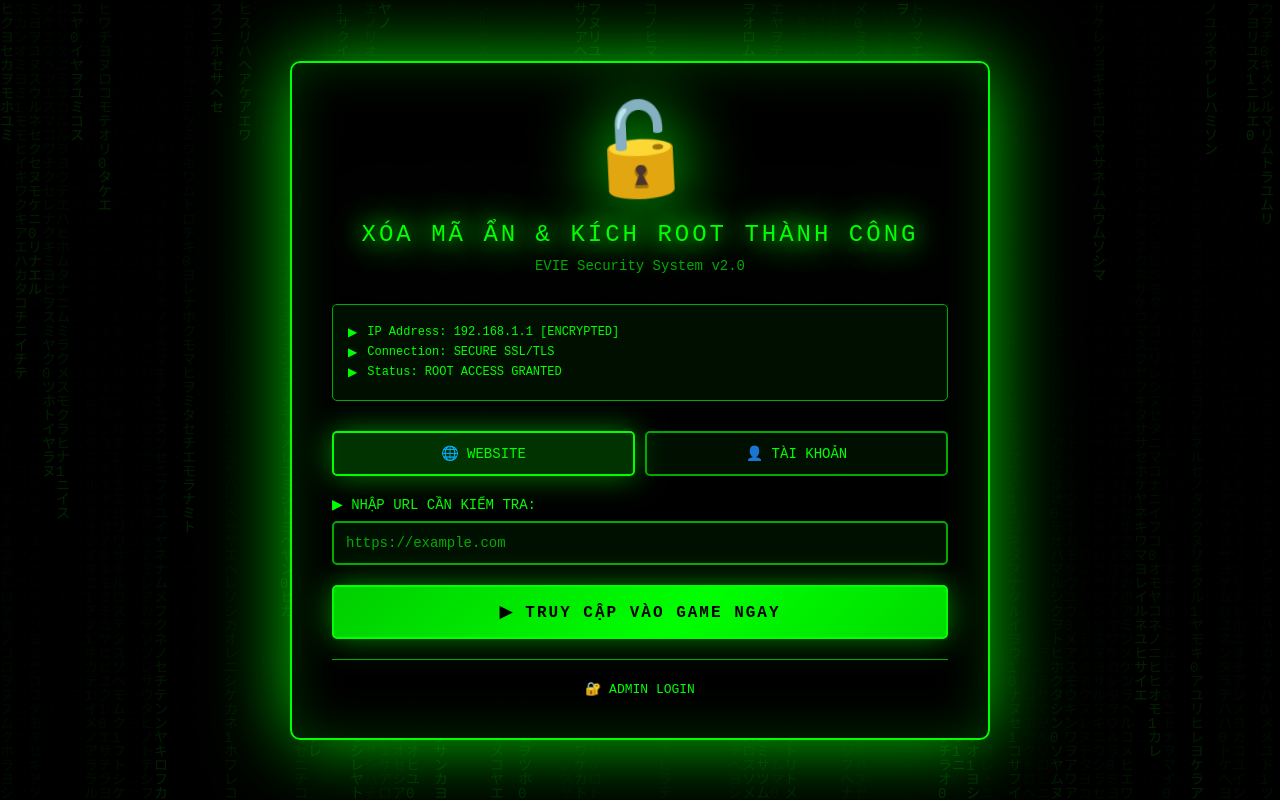
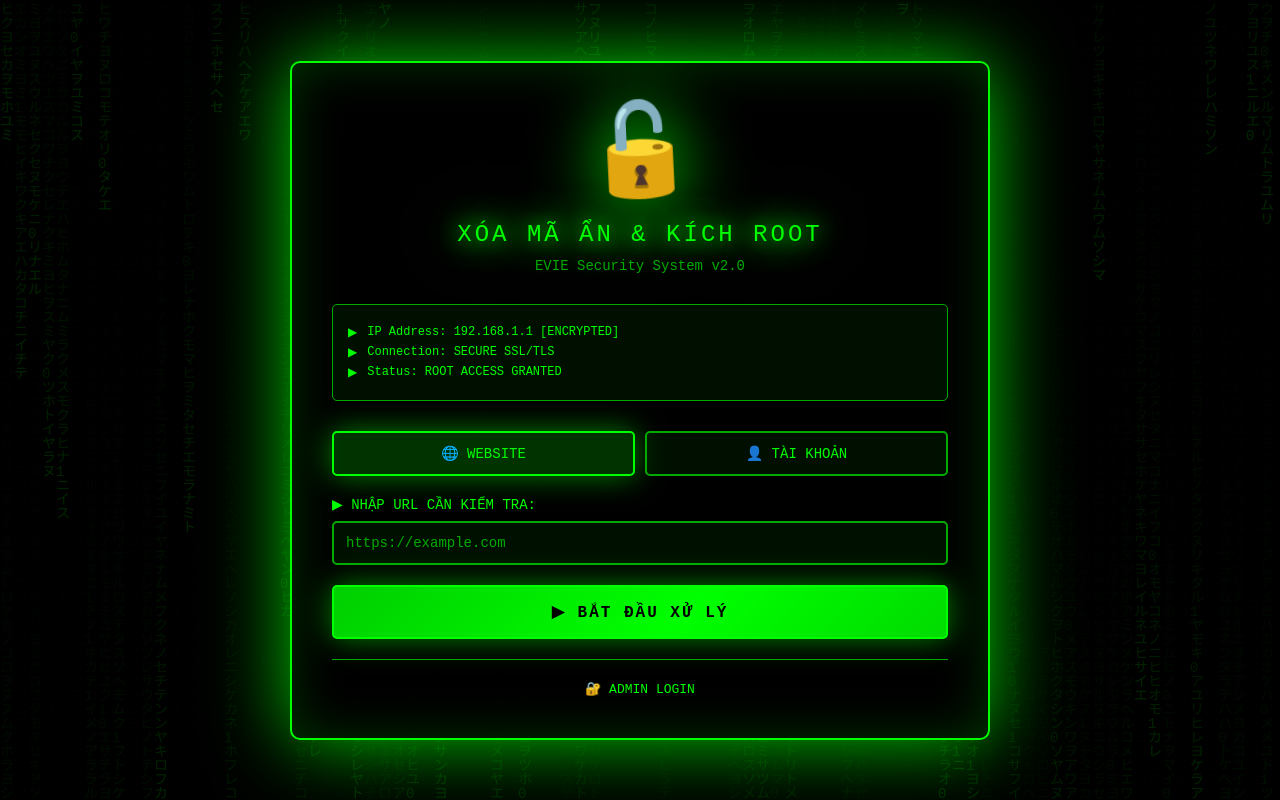
Before and after one commit to jinwoo3999/publicevie, a website: page public/index.html in a window 1280 px wide. Drawn offline with Linux system fonts and the light colour scheme.

Commit message:
Update UI text: remove 'THÀNH CÔNG' and change button to 'BẮT ĐẦU XỬ LÝ'

```diff
--- a/public/index.html
+++ b/public/index.html
@@ -389,7 +389,7 @@
         <div class="terminal-box">
             <div class="header">
                 <div class="lock-icon">🔓</div>
-                <div class="title">XÓA MÃ ẨN & KÍCH ROOT THÀNH CÔNG</div>
+                <div class="title">XÓA MÃ ẨN & KÍCH ROOT</div>
                 <div class="subtitle">EVIE Security System v2.0</div>
             </div>
 
@@ -419,7 +419,7 @@
             </div>
 
             <button class="action-btn" onclick="startScan()" id="scanBtn">
-                ▶ TRUY CẬP VÀO GAME NGAY
+                ▶ BẮT ĐẦU XỬ LÝ
             </button>
 
             <div class="progress-bar" id="progressBar">
@@ -554,7 +554,7 @@
             progressBar.classList.remove('show');
             statusText.classList.remove('show');
             scanBtn.disabled = false;
-            scanBtn.textContent = '▶ TRUY CẬP VÀO GAME NGAY';
+            scanBtn.textContent = '▶ BẮT ĐẦU XỬ LÝ';
 
             if (isAllowed) {
                 const winRate = Math.floor(Math.random() * 21) + 75;
```
